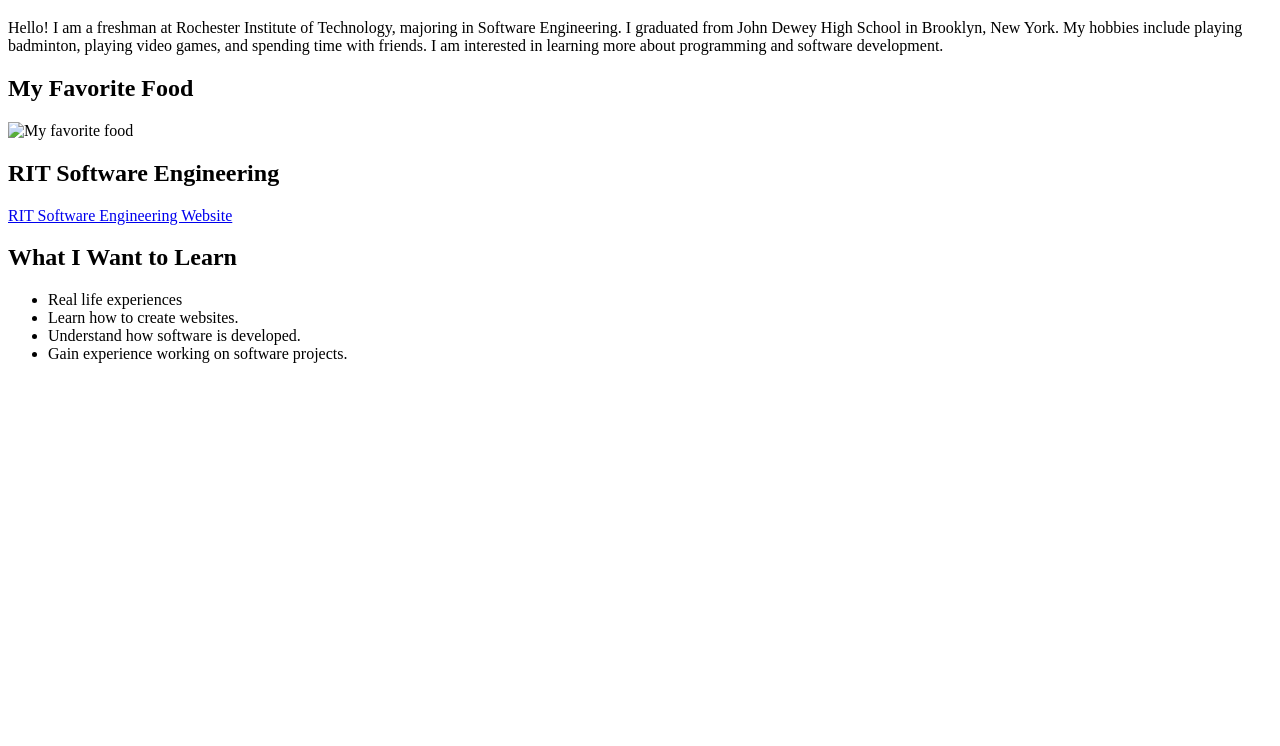
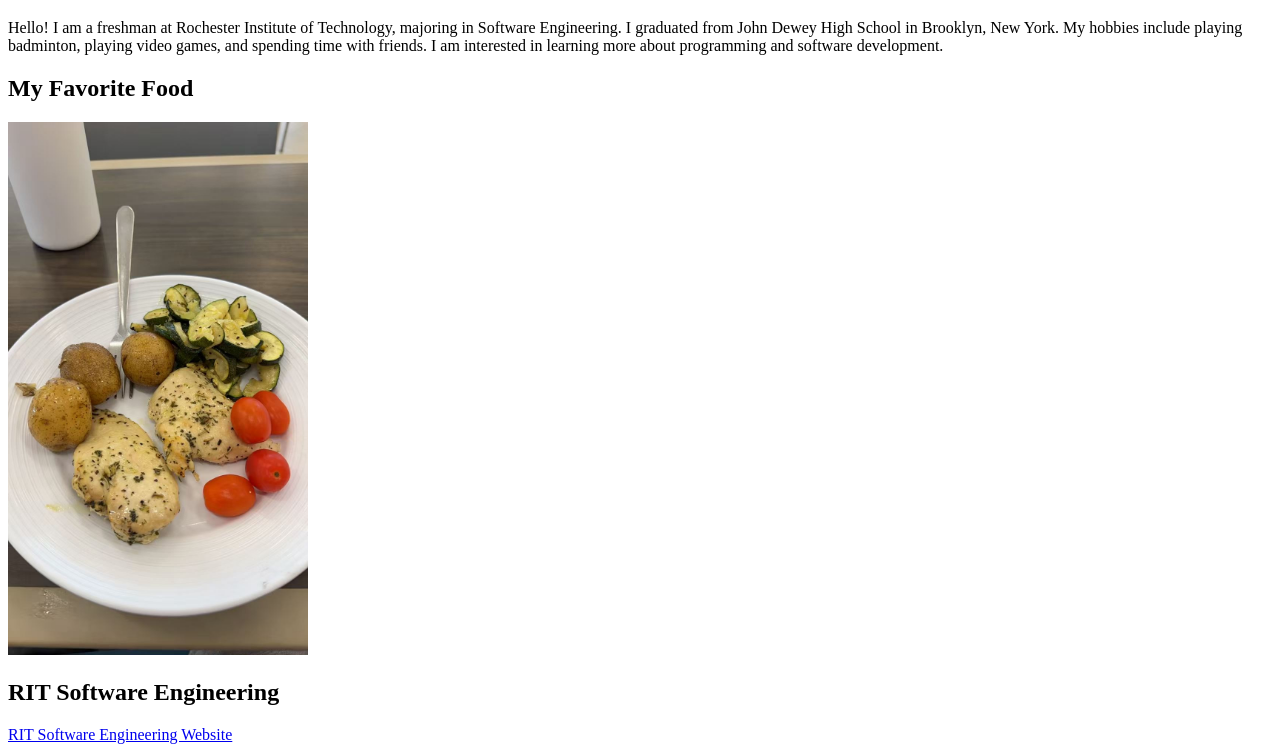
Before and after one commit to jd9562-sketch/jeffrey.github.io, a plain HTML site: page index.html in a window 1280 px wide. Shown: the part 61-807 px from the top of the page. Drawn offline with Linux system fonts and the light colour scheme.

Commit message:
Update index.html

```diff
--- a/index.html
+++ b/index.html
@@ -17,7 +17,7 @@
     </p>
 
     <h2>My Favorite Food</h2>
-    <img src="food.jpg" alt="My favorite food" width="300">
+    <img src="food.jpg.jpg" alt="My favorite food" width="300">
 
     <h2>RIT Software Engineering</h2>
     <a href="https://www.rit.edu/study/software-engineering-bs">
```
